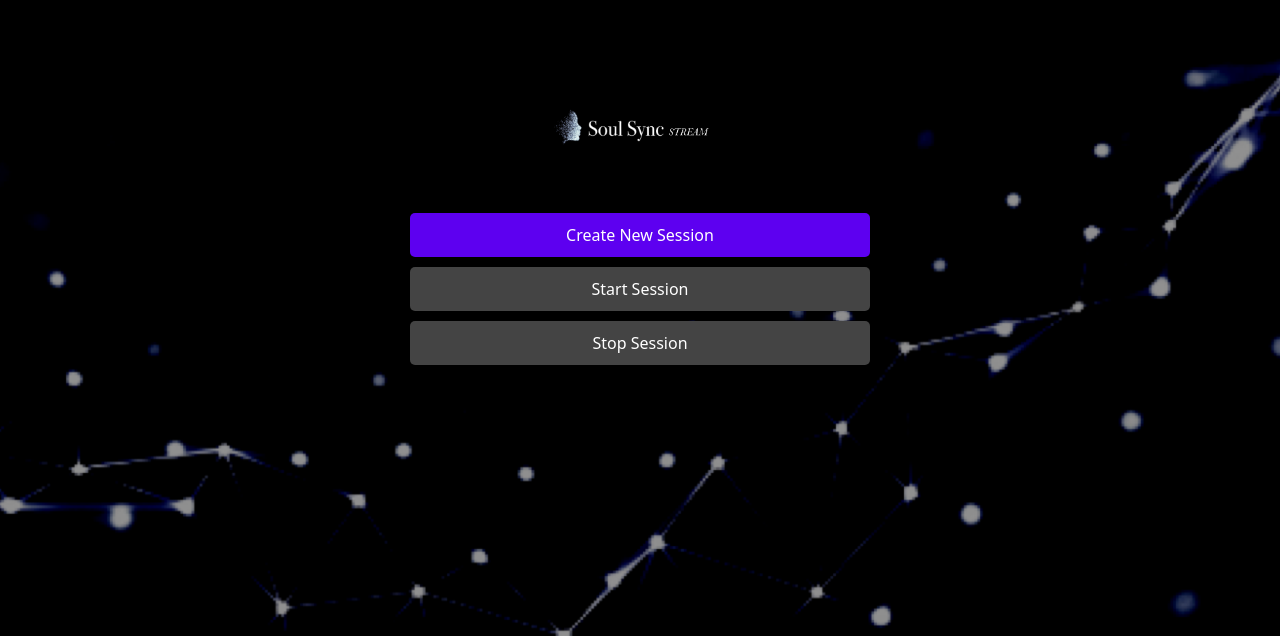
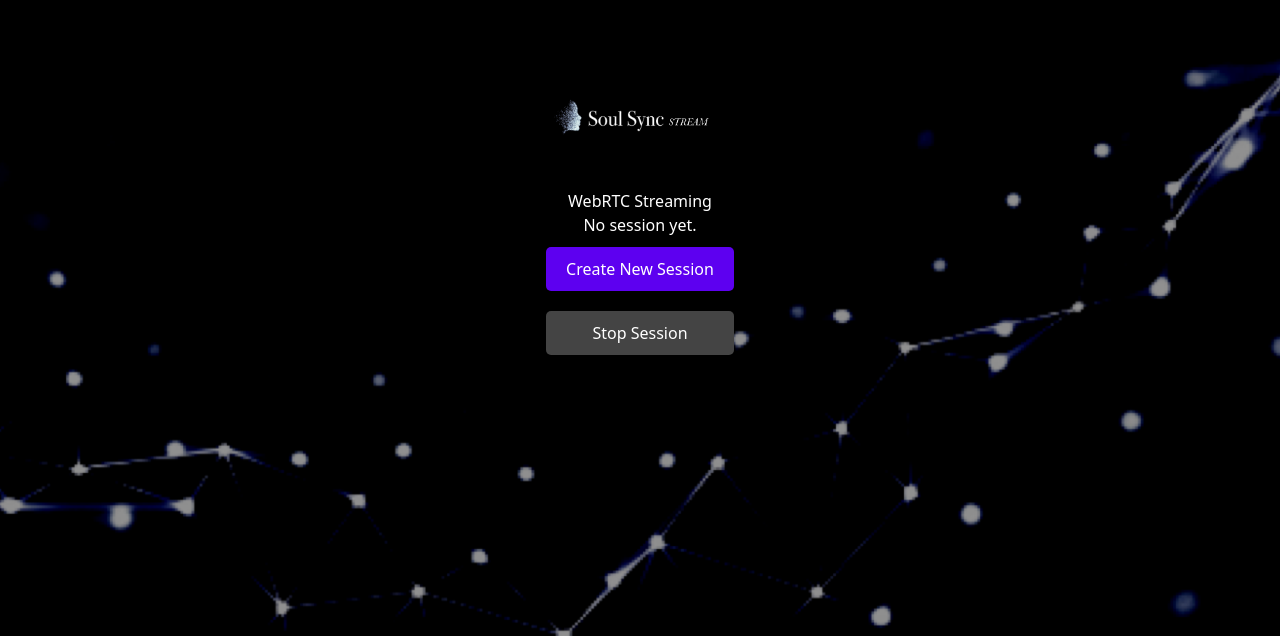
Before and after one commit to goghlab/soulsync_mvp, a React (Create React App) app: page /streaming in a window 1280 px wide. Shown: the part 164-800 px from the top of the page. Built offline with nearby package versions, Linux system fonts and the light colour scheme.

Commit message:
streaming create sections response from backend

```diff
--- a/package.json
+++ b/package.json
@@ -10,7 +10,7 @@
     "@testing-library/react": "^13.4.0",
     "@testing-library/user-event": "^13.5.0",
     "autoprefixer": "^10.4.20",
-    "axios": "^1.7.3",
+    "axios": "^1.7.5",
     "firebase": "^10.13.0",
     "postcss": "^8.4.41",
     "react": "^18.3.1",
@@ -19,7 +19,8 @@
     "react-player": "^2.16.0",
     "react-router-dom": "^6.26.1",
     "react-scripts": "5.0.1",
-    "web-vitals": "^2.1.4"
+    "web-vitals": "^2.1.4",
+    "webrtc-adapter": "^9.0.1"
   },
   "scripts": {
     "start": "react-scripts start",
--- a/src/App.css
+++ b/src/App.css
@@ -215,3 +215,11 @@
 .signup-link a:hover {
   color: #e6e6e6; /* Light gray color on hover */
 }
+
+.status-bar p {
+  color: white;
+}
+
+.loading-spinner {
+  color: white;
+}
--- a/src/Streaming.js
+++ b/src/Streaming.js
@@ -1,79 +1,114 @@
-// src/streaming.js
-import React, { useState } from 'react';
-import { initializeWebRTC } from './webrtcSetup'; // Import the WebRTC setup function
+import React, { useEffect, useState } from 'react';
+import { createNewSession, getSDPOffer, sendSDPAnswer, stopSession } from './api'; // Use your existing API calls
+import WebRTCComponent from './components/WebRTCComponent'; // Assuming you have a WebRTCComponent for the UI
 
 function Streaming() {
   const [sessionId, setSessionId] = useState(null);
+  const [loading, setLoading] = useState(false);
+  const [statusMessage, setStatusMessage] = useState('No session yet.');
+  const [webRTCData, setWebRTCData] = useState(null); // State for storing WebRTC data
+  const [sdp, setSdp] = useState('');
 
-  const createNewSession = async () => {
+  // Function to handle WebRTC connection using SDP
+  const handleWebRTC = (sdpOffer) => {
+    const peerConnection = new RTCPeerConnection();
+
+    // Set the SDP offer to the remote description
+    peerConnection.setRemoteDescription(new RTCSessionDescription(sdpOffer))
+      .then(() => {
+        console.log('SDP Offer set successfully');
+        // You can now continue with WebRTC setup, ICE candidates, etc.
+      })
+      .catch(err => {
+        console.error('Failed to set SDP offer:', err);
+      });
+
+    // Handle ICE candidates (depending on your backend WebRTC setup)
+    peerConnection.onicecandidate = (event) => {
+      if (event.candidate) {
+        console.log('New ICE Candidate:', event.candidate);
+      }
+    };
+
+    // Additional WebRTC logic (e.g., adding tracks, handling streams, etc.)
+  };
+
+  const handleCreateNewSession = async () => {
+    setLoading(true);
+    setStatusMessage('Creating new session...');
     try {
-      const response = await fetch('https://600a-193-203-13-67.ngrok-free.app/create-new-session', {
-        method: 'POST',
-        headers: {
-          'Content-Type': 'application/json',
-        },
-      });
-      const data = await response.json();
-      setSessionId(data.sessionId); // Assuming the backend returns a sessionId
-      console.log('New session created:', data.sessionId);
+      const data = await createNewSession('your-avatar-id', 'your-voice-id'); // Pass avatar and voice dynamically
+      console.log('Session creation response:', data);
+
+      setSessionId(data.sessionId);
+      setStatusMessage(`New session created: ${data.sessionId}`);
+
+      // Set the SDP offer to feed into WebRTC
+      setSdp(data.sdp);
+      handleWebRTC(data.sdp); // Start WebRTC with the SDP offer
     } catch (error) {
-      console.error('Failed to create new session:', error);
+      console.error('Error creating session:', error);
+      setStatusMessage('Failed to create session. Please try again.');
+    } finally {
+      setLoading(false);
     }
   };
 
-  const startSession = async () => {
+  const handleStopSession = async () => {
+    if (!sessionId) {
+      setStatusMessage('No session to stop.');
+      return;
+    }
+
+    setLoading(true);
+    setStatusMessage('Stopping session...');
     try {
-      if (!sessionId) {
-        console.error('No session created yet.');
-        return;
-      }
-
-      const response = await fetch(`https://600a-193-203-13-67.ngrok-free.app/get-sdp?sessionId=${sessionId}`);
-      const offerData = await response.json();
-
-      const answer = await initializeWebRTC(offerData);
-
-      await fetch(`https://600a-193-203-13-67.ngrok-free.app/send-sdp-answer`, {
-        method: 'POST',
-        headers: {
-          'Content-Type': 'application/json',
-        },
-        body: JSON.stringify({ sdp: answer, sessionId }),
-      });
-
-      console.log('Session started successfully');
+      await stopSession(sessionId);
+      setStatusMessage('Session stopped successfully.');
+      setSessionId(null);
+      setWebRTCData(null);  // Clear WebRTC data
     } catch (error) {
-      console.error('Failed to start session:', error);
+      console.error('Error stopping session:', error);
+      setStatusMessage('Failed to stop session. Please try again.');
+    } finally {
+      setLoading(false);
     }
   };
 
-  const stopSession = async () => {
-    try {
-      if (!sessionId) {
-        console.error('No session to stop.');
-        return;
-      }
-
-      await fetch(`https://600a-193-203-13-67.ngrok-free.app/stop-session?sessionId=${sessionId}`, {
-        method: 'POST',
-        headers: {
-          'Content-Type': 'application/json',
-        },
-      });
-
-      console.log('Session stopped successfully');
-      setSessionId(null); // Reset sessionId
-    } catch (error) {
-      console.error('Failed to stop session:', error);
+  useEffect(() => {
+    if (sdp) {
+      handleWebRTC(sdp); // Initiate WebRTC when SDP is set
     }
-  };
+  }, [sdp]);
 
   return (
-    <div>
-      <h1>WebRTC Streaming Section</h1>
-      <button onClick={createNewSession}>Create New Session</button>
-      <button onClick={startSession} disabled={!sessionId}>Start Session</button>
-      <button onClick={stopSession} disabled={!sessionId}>Stop Session</button>
+    <div style={{ padding: '20px', maxWidth: '500px', margin: 'auto', color: 'white' }}>
+      <h1 style={{ color: 'white' }}>WebRTC Streaming</h1>
+
+      <div className="status-bar">
+        {loading ? (
+          <div className="loading-spinner" style={{ color: 'white' }}>⏳ Loading...</div>
+        ) : (
+          <p style={{ color: 'white' }}>{statusMessage}</p>
+        )}
+      </div>
+
+      <div className="button-group" style={{ display: 'flex', flexDirection: 'column', gap: '10px' }}>
+        <button onClick={handleCreateNewSession} disabled={loading || sessionId}>
+          {loading && !sessionId ? 'Creating session...' : 'Create New Session'}
+        </button>
+        <button onClick={handleStopSession} disabled={!sessionId || loading}>
+          {loading && sessionId ? 'Stopping session...' : 'Stop Session'}
+        </button>
+      </div>
+
+      {sessionId && webRTCData && (
+        <div className="streaming-area" style={{ marginTop: '20px', border: '1px solid #ccc', padding: '10px' }}>
+          <h3>Streaming Area</h3>
+          <p>Session ID: {sessionId}</p>
+          <WebRTCComponent webRTCData={webRTCData} />  {/* Pass webRTCData to WebRTCComponent */}
+        </div>
+      )}
     </div>
   );
 }
--- /dev/null
+++ b/src/api.js
@@ -0,0 +1,64 @@
+import axios from 'axios';
+
+const BASE_URL = ' https://cf40-45-80-184-175.ngrok-free.app'; // Replace with your actual base URL
+
+// Function to create a new session with HeyGen
+export const createNewSession = async (avatarId, voiceId, quality = 'medium') => {
+  try {
+    const response = await axios.post(`${BASE_URL}/api/heygen/new-session`, {
+      avatarId,  // Pass avatarId dynamically
+      voiceId,   // Pass voiceId dynamically
+      quality    // Set default to 'medium' if not provided
+    }, {
+      headers: {
+        'Content-Type': 'application/json',
+      },
+    });
+    return response.data; // Return the session data (including sessionId)
+  } catch (error) {
+    console.error('Failed to create session:', error);
+    throw error;
+  }
+};
+
+// Function to get SDP offer
+export const getSDPOffer = async (sessionId) => {
+  try {
+    const response = await axios.get(`${BASE_URL}/get-sdp?sessionId=${sessionId}`);
+    return response.data;
+  } catch (error) {
+    console.error('Failed to get SDP offer:', error);
+    throw error;
+  }
+};
+
+// Function to send SDP answer
+export const sendSDPAnswer = async (answer, sessionId) => {
+  try {
+    await axios.post(`${BASE_URL}/send-sdp-answer`, {
+      sdp: answer,
+      sessionId,
+    }, {
+      headers: {
+        'Content-Type': 'application/json',
+      },
+    });
+  } catch (error) {
+    console.error('Failed to send SDP answer:', error);
+    throw error;
+  }
+};
+
+// Function to stop a session
+export const stopSession = async (sessionId) => {
+  try {
+    await axios.post(`${BASE_URL}/stop-session`, { sessionId }, {
+      headers: {
+        'Content-Type': 'application/json',
+      },
+    });
+  } catch (error) {
+    console.error('Failed to stop session:', error);
+    throw error;
+  }
+};
```
Also changed, not shown: src/components/WebRTCComponent.js (+21 -18 lines), 1 other file (tests, documents, lock files or other folders).
